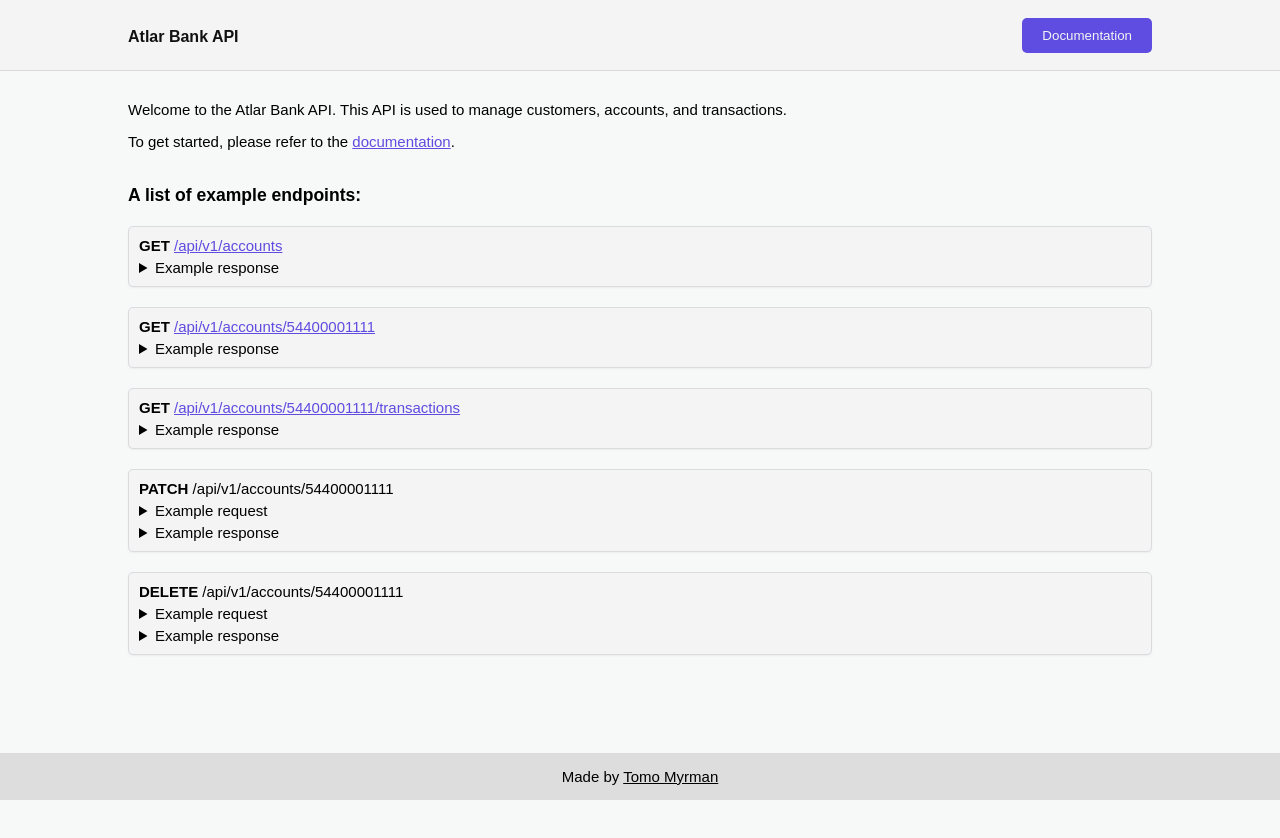
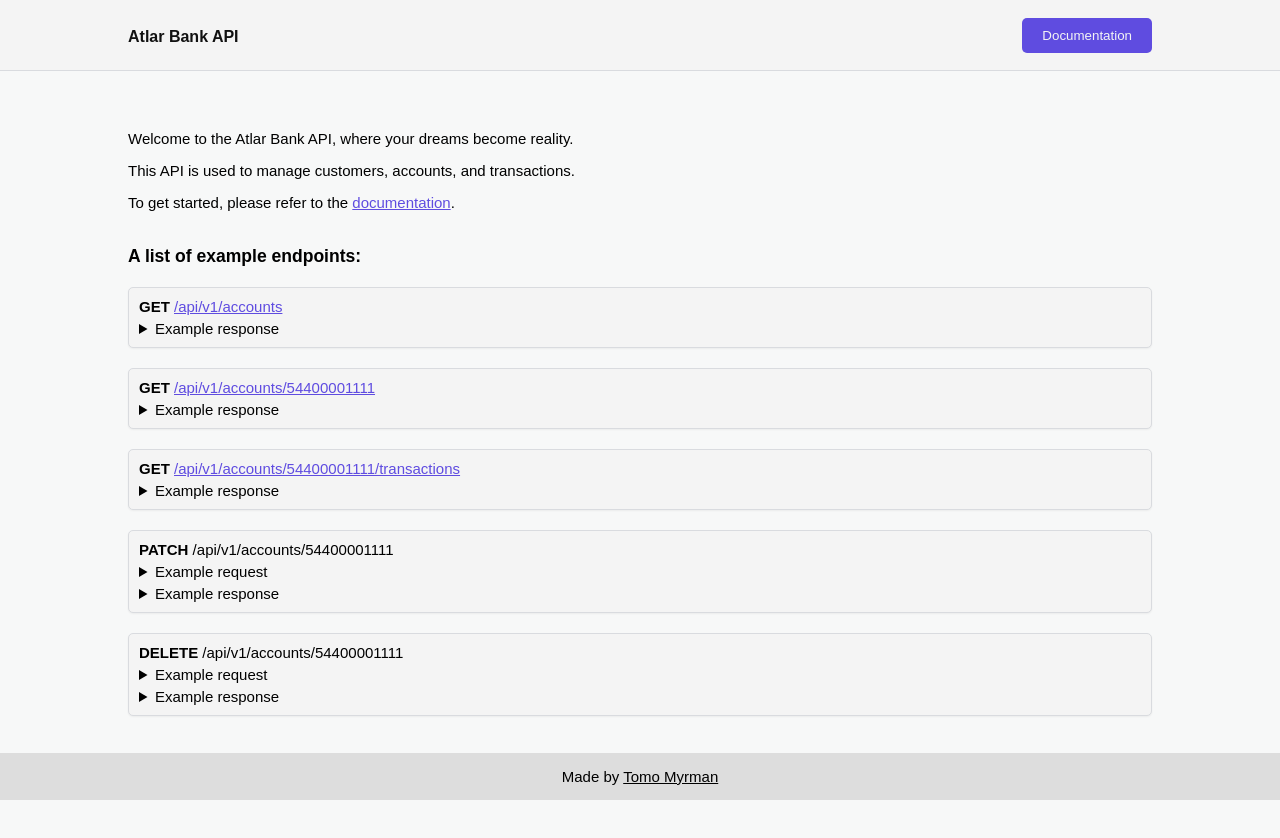
Before and after one commit to neontomo/atlar-bank-api, a website: page src/index.html in a window 1280 px wide. Drawn offline with Linux system fonts and the light colour scheme.

Commit message:
api default link

```diff
--- a/src/index.html
+++ b/src/index.html
@@ -32,7 +32,7 @@
       }
       .container {
         width: 80%;
-        margin: 30px auto;
+        margin: 130px auto;
       }
       .container ul {
         list-style-type: none;
@@ -104,6 +104,10 @@
         min-height: 70px;
         display: flex;
         justify-content: center;
+        position: fixed;
+        top: 0;
+        left: 0;
+        width: 100%;
       }
       nav div {
         display: flex;
@@ -136,10 +140,8 @@
     </nav>
 
     <main class="container">
-      <p>
-        Welcome to the Atlar Bank API. This API is used to manage customers,
-        accounts, and transactions.
-      </p>
+      <p>Welcome to the Atlar Bank API, where your dreams become reality.</p>
+      <p>This API is used to manage customers, accounts, and transactions.</p>
       <p>
         To get started, please refer to the
         <a
```
Also changed, not shown: src/index.ts (+1 -11 lines).
